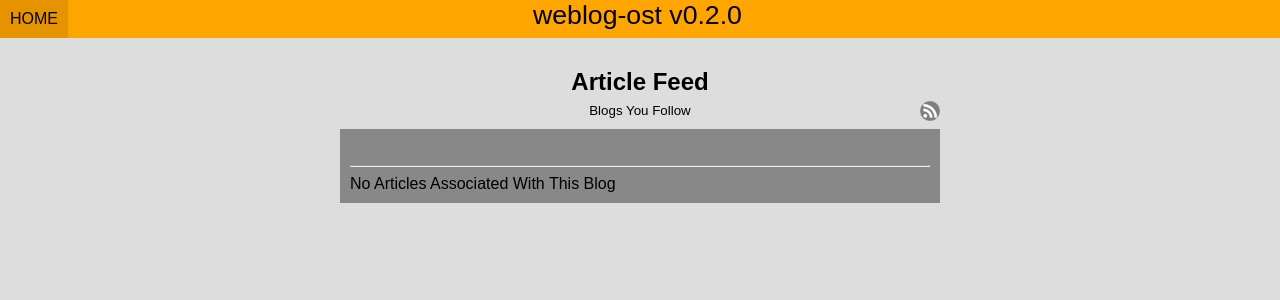
After one commit to blarin/weblog-ost, a Python web app: template templates/feed.html in a window 1280 px wide. The commit adds this page. Shown: the top 300 px of the page. Run offline with Jinja, Linux system fonts and the light colour scheme; the template is opened without the code that fills it, so the values that code supplies are empty.

Commit message:
following is possible, constructing feed

```diff
--- a/index.yaml
+++ b/index.yaml
@@ -40,3 +40,9 @@ indexes:
   - name: filename
   - name: date
     direction: desc
+
+- kind: Follow
+  ancestor: yes
+  properties:
+  - name: date
+    direction: desc
--- a/stylesheets/main.css
+++ b/stylesheets/main.css
@@ -74,11 +74,29 @@ li:before {
   font-weight: bold;
 }
 
+#sub-content{
+  text-align: center;
+  margin-bottom: 10px;
+  position: relative;
+}
+
+#icons{
+  position: absolute;
+  right:0;
+  top:0;
+  width:110px;
+}
+
+#icons #follow-form-container{
+  float:right;
+  display:inline;
+}
+
 .icon{
   width:20px;
   line-height: 1em;
   vertical-align: middle;
-  margin: 0 0 4px 20px;
+  float:right;
 }
 
 .small-margin{
@@ -92,11 +110,11 @@ li:before {
 .subtext{
   font-size:8pt;
 }
+
 .author-banner{
   width:350px;
   text-align: center;
   font-size:10pt;
-  display: block;
   margin:0 auto 5px auto;
 }
 
@@ -304,7 +322,7 @@ span.warning{
 
 #voting h2{
   margin: 0;
-  background-color: #ccc;
+  background-color: #ddd;
 }
 
 #voting .love-it{
--- /dev/null
+++ b/templates/feed.html
@@ -0,0 +1,40 @@
+{% include "/templates/header.html" %}
+{% autoescape true %}
+    <div id="content">
+      <h2 class="warning small-margin">Article Feed</h2>
+      <div id="sub-content">
+        <span class="author-banner">
+          Blogs You Follow
+        </span>
+        <div id="icons" class="subtext">
+          <a href="/rss/{{blog_name}}">
+            <img class="icon" src="/static/rss-icon.png"/>
+          </a>
+        </div>
+      </div>
+    <div id="articles">
+      {% if page_number > 1 %}
+        <a class="npages" href="?page={{page_number - 1}}">view newer posts</a>
+      {% endif %}
+      {% if more_articles %}
+        <a class="opages" href="?page={{page_number + 1}}">view older posts</a>
+      {% endif %}
+      <br/>
+      <hr/>
+      {% if articles|length > 0 %}
+        {% for article in articles %}
+          <span class="subtext">Last Modified: {{article.date.strftime('%H:%M %m-%d-%Y')}} | Created: {{article.creation_date.strftime('%H:%M %m-%d-%Y')}}</span>
+          <h3 class="small-margin">{{article.title}}</h3>
+            {{article.abbreviated_content|safe}}
+          <br/>
+          <a class="float-right no-lower" href="/blog/{{article.blog_name}}/article/{{article.title}}">Permalink</a>
+          <br/>
+          <hr/>
+        {% endfor %}
+      {% else %}
+        No Articles Associated With This Blog
+      {% endif %}
+    </div>
+  </div>
+{% endautoescape %}
+{% include "/templates/footer.html" %}
--- a/templates/header.html
+++ b/templates/header.html
@@ -12,6 +12,7 @@
       {% if user_name %}
         <a class="userlink navlink float-right" href="/image">{{user_name}}</a>
         <a class="navlink float-left" href="/image" target="_blank">UPLOADS</a>
+        <a class="navlink float-left" href="/feed" target="_blank">FEED</a>
       {% endif %}
       <div id="logo">
         weblog-ost v0.2.0
```
Also changed, not shown: main.py (+105 -6 lines), templates/blog.html (+35 -2 lines), static/follow-icon.png (added), static/unfollow-icon.png (added).
